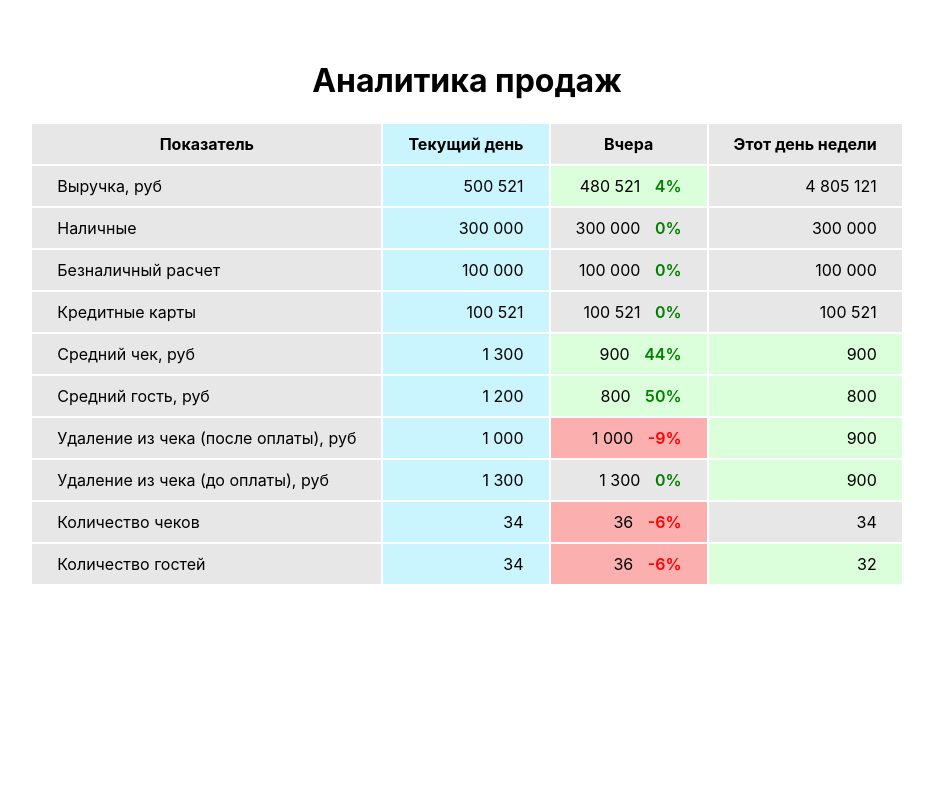
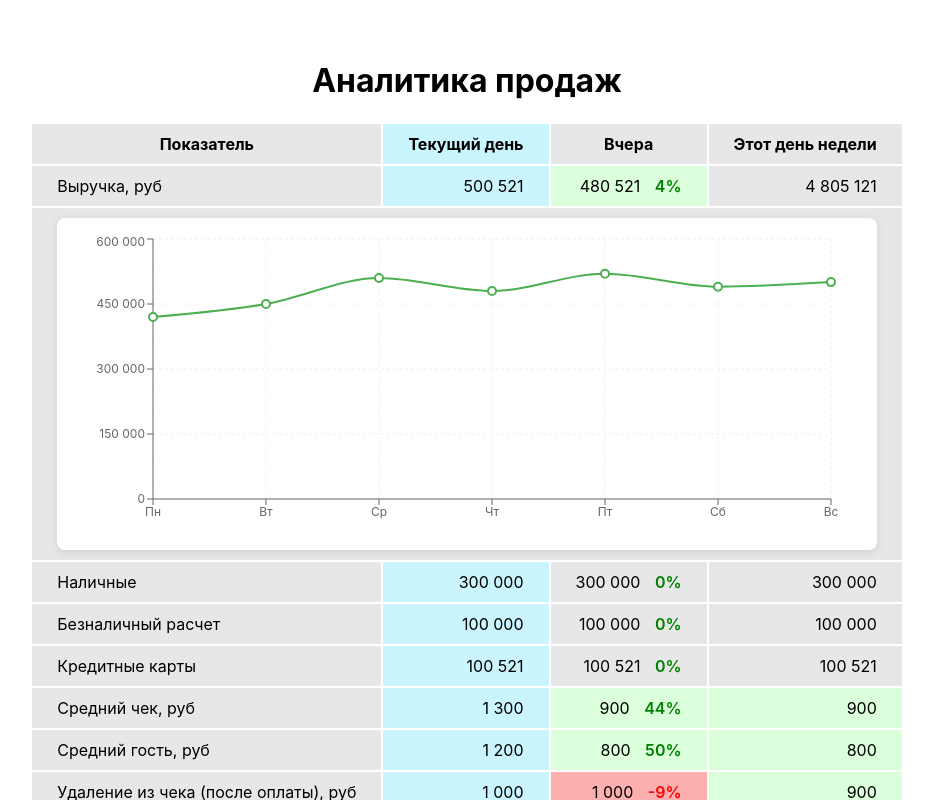
Before and after one commit to Yajik/delta-test-task, a React (Vite) app: page / in a window 1280 px wide. Shown: the top 800 px of the page, without its empty margins (173-1106 px from the left). Built offline with nearby package versions, Linux system fonts and the light colour scheme.

Commit message:
expand first row on load to showcase chart

```diff
--- a/src/components/Table/Table.tsx
+++ b/src/components/Table/Table.tsx
@@ -1,10 +1,12 @@
-import React, {useState} from "react";
+import React, { useState } from "react";
 import { tableData } from "../../mocks/tableData"
 import Chart from "../Chart/Chart";
 import './Table.css'
 
 function Table() {
-    const [expandedRows, setExpandedRows] = useState<Set<string>>(new Set());
+    const [expandedRows, setExpandedRows] = useState<Set<string>>(
+        new Set([tableData[0]?.name || ""]) // Открывается первый график по дефолту, для наглядности
+    );
     const formatNumber = (num: number) => new Intl.NumberFormat('ru-RU').format(num);
 
     const getYesterdayClass = (percent: number) =>
```
